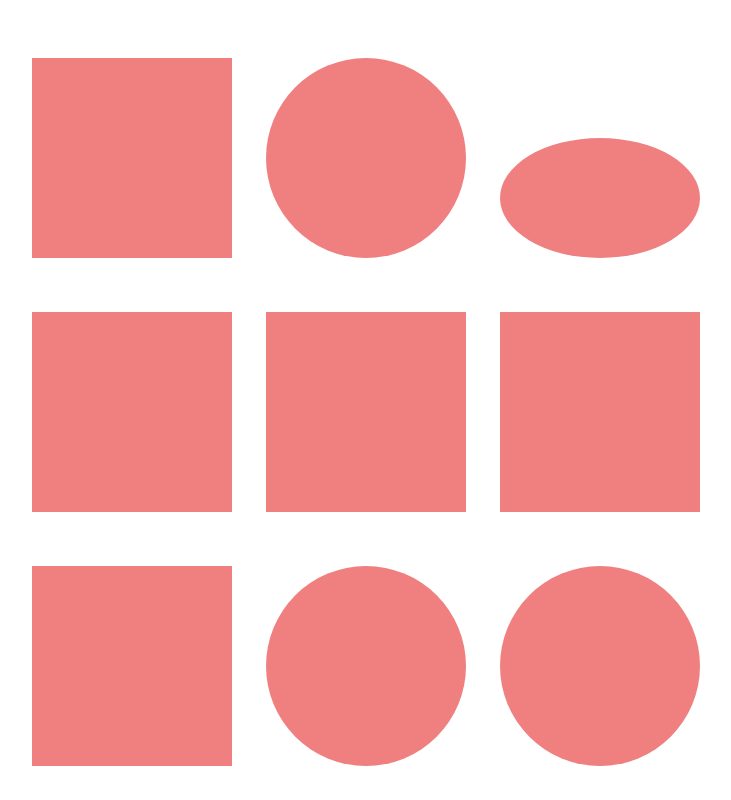
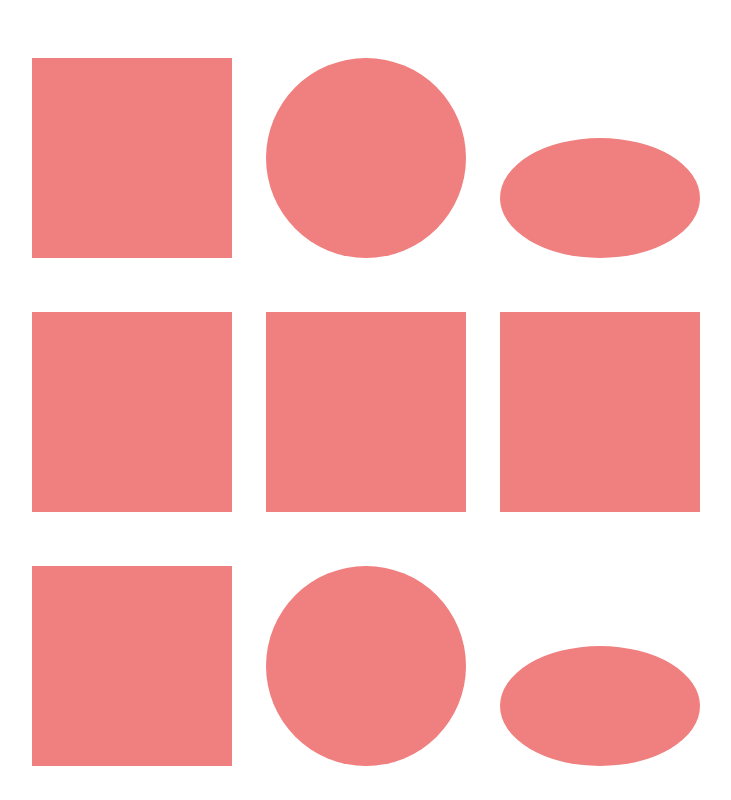
Before and after one commit to TimB0/css_foundations, a plain HTML site: page selectors/grouping-and-modifying/index.html in a window 1280 px wide. Shown: the whole page, without its empty margins (274-1005 px from the left). Drawn offline with Linux system fonts and the light colour scheme.

Commit message:
clearnup

```diff
--- a/selectors/grouping-and-modifying/index.html
+++ b/selectors/grouping-and-modifying/index.html
@@ -18,7 +18,7 @@
 	<div class="container">
 		<div class="base"></div>
 		<div class="base radius"></div>
-		<div class="base radius elipse"></div>
+		<div class="base radius ellipse"></div>
 	</div>
 </body>
 </html>
```
